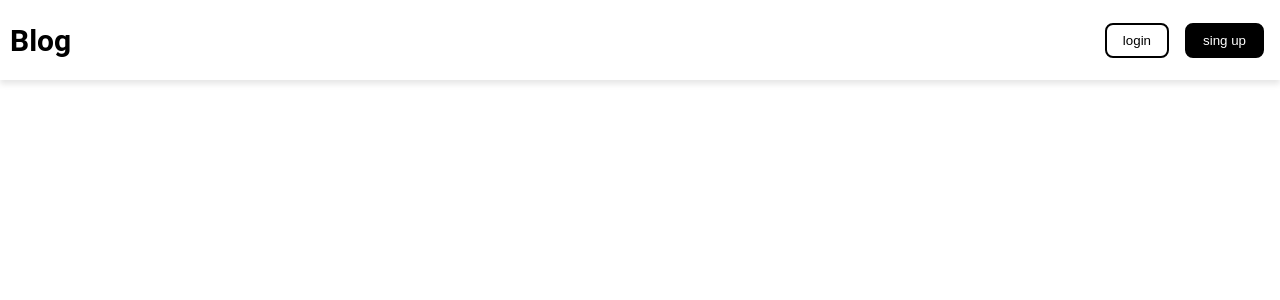
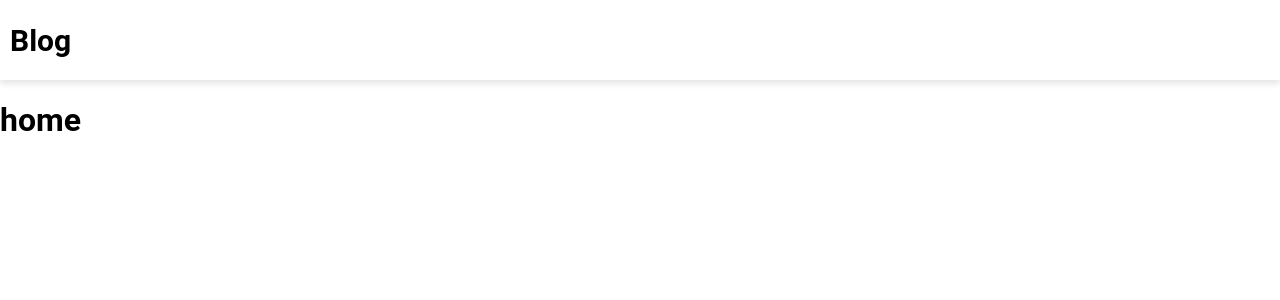
Before and after one commit to rodeyna/blogapp1, a React (Vite) app: page / in a window 1280 px wide. Shown: the top 300 px of the page. Built offline with nearby package versions, Linux system fonts and the light colour scheme.

Commit message:
login and signup

```diff
--- a/src/App.jsx
+++ b/src/App.jsx
@@ -1,21 +1,28 @@
 import { BrowserRouter as Router, Route, Routes } from 'react-router-dom'
-
+import React, { useState, useEffect } from 'react'
 import './App.css'
 import Login from './pages/login'
 import AddBlog from './pages/addblog'
 import Home from './pages/Home'
-import Signup from './pages/Signup';
+import Signup from './pages/Signup'
+import Nav from './components/navbar'
 function App() {
-
+  const [isLoggedIn, setIsLoggedIn] = useState(
+    localStorage.getItem("isLoggedIn") === "true"
+  );
+  useEffect(() => {
+    localStorage.setItem("isLoggedIn", isLoggedIn);
+  }, [isLoggedIn]);
 
   return (
-      <Router>
-        <Routes>
-          <Route path="/" element={<Home/>}/>
-          <Route path="/login" element={<Login />} />
-          <Route path="/signup" element={<Signup/>} />
-          <Route path="/addblog" element={<AddBlog />} />
-        </Routes>
+    <Router>
+      <Nav isLoggedIn={isLoggedIn} setIsLoggedIn={setIsLoggedIn} />
+      <Routes>
+        <Route path="/" element={<Home isLoggedIn={isLoggedIn} />} />
+        <Route path="/login" element={<Login setIsLoggedIn={setIsLoggedIn} />} />
+        <Route path="/signup" element={<Signup setIsLoggedIn={setIsLoggedIn} />} />
+        <Route path="/addblog" element={isLoggedIn ? <AddBlog /> : <Login setIsLoggedIn={setIsLoggedIn} />} />
+      </Routes>
       </Router>
 
   )
--- a/src/components/Navbar.jsx
+++ b/src/components/Navbar.jsx
@@ -1,14 +1,15 @@
 import React from 'react'
 import '../style/navbar.css'
 import { Link } from 'react-router-dom'
-const Navbar = () => {
+const Navbar = (isLoggedIn) => {
+
     return (
         <nav className="navbar">
           <h1>Blog</h1>
-          <div className="button-container">
+          {isLoggedIn ? (<div></div>):(<div className="button-container">
     <Link  to='/login'><button className="button button-blue">login</button></Link>
     <Link  to='/signup'><button className="button button-green">sing up</button></Link>
-    </div>
+    </div>)}
         </nav>
       );
 }
--- a/src/pages/Addblog.jsx
+++ b/src/pages/Addblog.jsx
@@ -3,7 +3,7 @@ import Navbar from '../components/navbar'
 
 const addblog = () => {
   return (
- <Navbar/>
+<><h1>blog</h1></>
   )
 }
 
--- a/src/pages/Home.jsx
+++ b/src/pages/Home.jsx
@@ -4,7 +4,7 @@ const Home = () => {
   return (
 
    <>
-   <Navbar/>
+<h1>home</h1>
 
    </>
 
--- a/src/pages/Login.jsx
+++ b/src/pages/Login.jsx
@@ -1,12 +1,13 @@
 import React from 'react'
-import { useState } from 'react'
+import { useState , useNavigate } from 'react'
 import '../style/form.css'
-import { Link } from 'react-router-dom'
-const Login = () => {
+import { Link} from 'react-router-dom'
+const Login = ({ setIsLoggedIn }) => {
     const [User, setUser] = useState({
         username: "",
         password: ""
     })
+    const navigate = useNavigate();
     const handelChange = (e) => {
         let targetName = e.target.name
         let targetValue = e.target.value
@@ -14,11 +15,14 @@ const Login = () => {
             ...User,
             [targetName]: targetValue
         })
+
     };
-
     const handleSubmit = (e) => {
         e.preventDefault();
         console.log("User Data:", User);
+        localStorage.setItem("isLoggedIn", "true");
+        setIsLoggedIn(true);
+        navigate("/");
       };
 
     return (
--- a/src/pages/Signup.jsx
+++ b/src/pages/Signup.jsx
@@ -1,13 +1,14 @@
 import React from 'react'
-import { useState } from 'react'
+import { useState , useNavigate} from 'react'
 import '../style/form.css'
 import { Link } from 'react-router-dom'
-const Signup = () => {
+const Signup = ({ setIsLoggedIn }) => {
     const [User, setUser] = useState({
         username: "",
         email: "",
         password: ""
     })
+    const navigate = useNavigate();
     const handelChange = (e) => {
         let targetName = e.target.name
         let targetValue = e.target.value
@@ -20,6 +21,9 @@ const Signup = () => {
     const handleSubmit = (e) => {
       e.preventDefault();
       console.log("User Data:", User);
+      localStorage.setItem("isLoggedIn", "true");
+      setIsLoggedIn(true);
+      navigate("/");
     };
     return (
   <div className="form">
```
